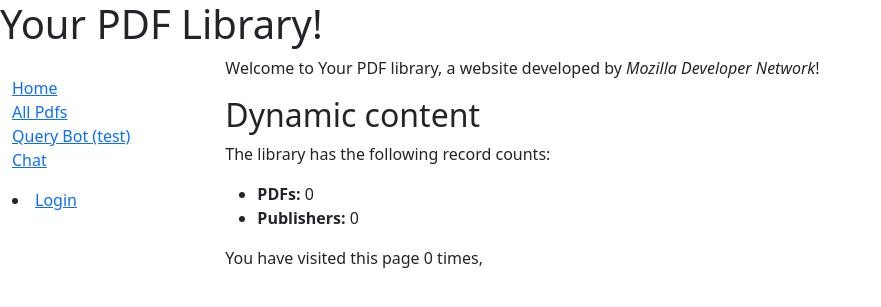
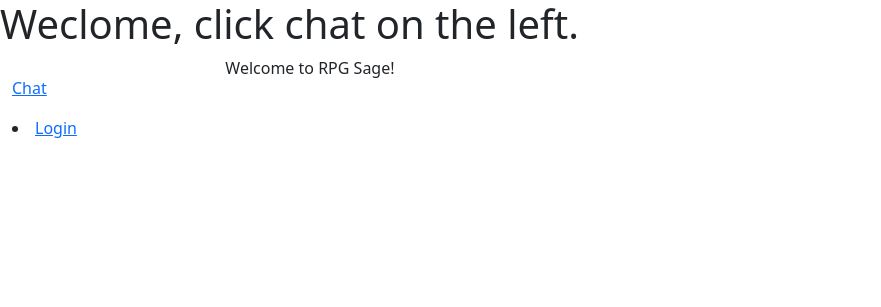
Before and after one commit to i3link/dm_assistant, a Django app: page /doc_store/ in a window 1280 px wide. Shown: the top 307 px of the page, without its empty margins (0-881 px from the left). Run offline with Django 4.2, Linux system fonts and the light colour scheme; data that the repository does not hold is empty.

Commit message:
Simplifying login/chat.

```diff
--- a/dm_assistant/doc_store/templates/base_generic.html
+++ b/dm_assistant/doc_store/templates/base_generic.html
@@ -22,9 +22,6 @@
         <div class="col-sm-2">
             {% block sidebar %}
             <ul class="sidebar-nav">
-                <li><a href="{% url 'index' %}">Home</a></li>
-                <li><a href="{% url 'pdfs' %}">All Pdfs</a></li>
-                <li><a href="{% url 'chatbot_query_view' %}">Query Bot (test)</a></li>
                 <li><a href="{% url 'chatbot_view' %}">Chat</a></li>
             </ul>
             {% if user.is_authenticated %}
--- a/dm_assistant/doc_store/templates/index.html
+++ b/dm_assistant/doc_store/templates/index.html
@@ -1,18 +1,7 @@
 {% extends "base_generic.html" %}
-{% block title %}<h1>Your PDF Library!</h1>{% endblock %}
+{% block title %}<h1>Weclome, click chat on the left.</h1>{% endblock %}
 {% block content %}
   <p>
-    Welcome to Your PDF library, a website developed by
-    <em>Mozilla Developer Network</em>!
-  </p>
-  <h2>Dynamic content</h2>
-  <p>The library has the following record counts:</p>
-  <ul>
-    <li><strong>PDFs:</strong> {{ num_docs }}</li>
-    <li><strong>Publishers:</strong> {{ num_publishers }}</li>
-  </ul>
-
-  <p>
-    You have visited this page {{ num_visits }} time{{num_visits|pluralize }},
+    Welcome to RPG Sage!
   </p>
 {% endblock %}
```
